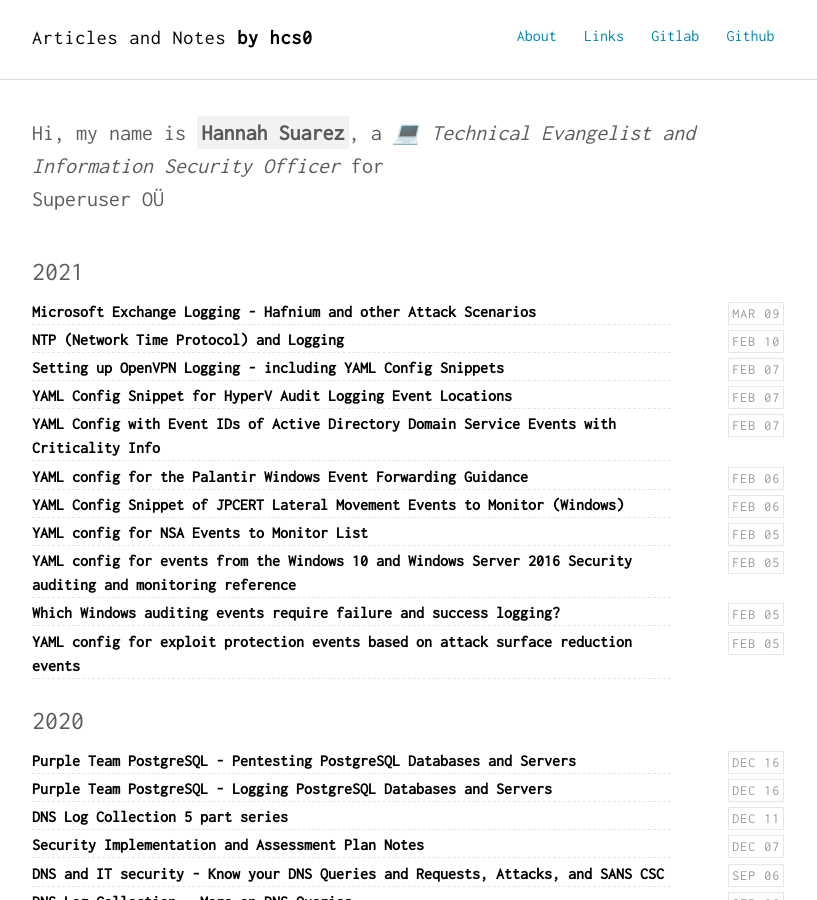
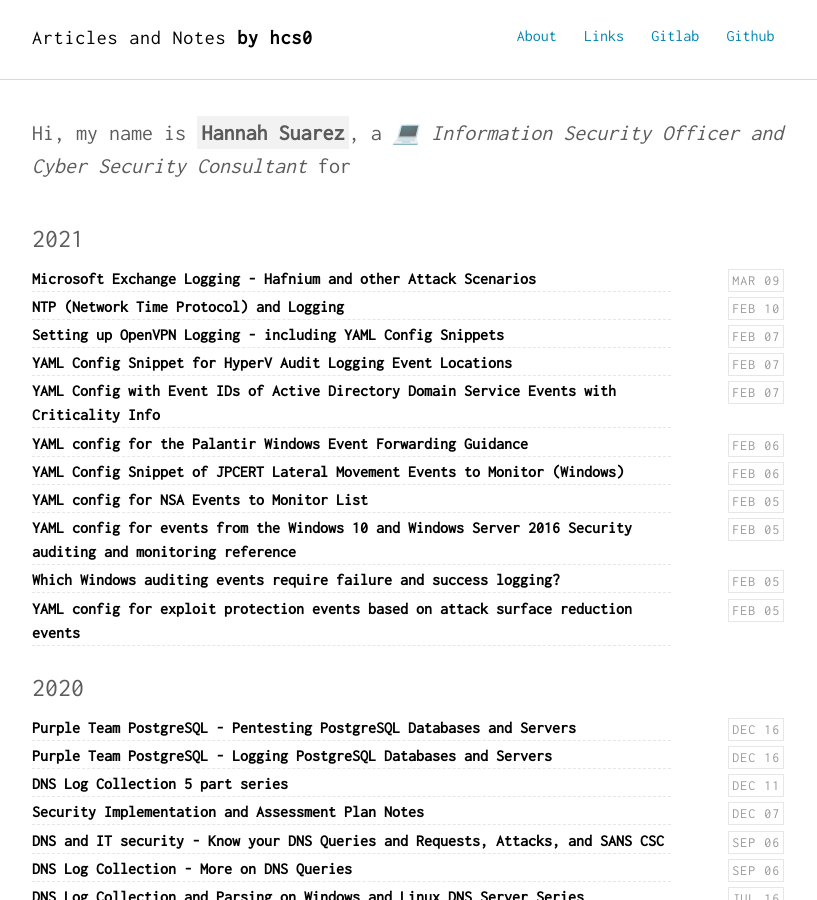
Before and after one commit to HannahSuarez/hannahsuarez.github.io, a Jekyll site: the page built from index.html, in a window 1280 px wide and 900 px high. Shown: the whole window, without its empty margins (232-1049 px from the left). Built offline with Jekyll 4.4.1, drawn with Linux system fonts in a browser that asks for light colours; nearby versions of some CDN libraries.

Commit message:
Update _config.yml

```diff
--- a/_config.yml
+++ b/_config.yml
@@ -28,8 +28,8 @@
 # Author settings
 author:
   name     : "Hannah Suarez"
-  job      : "💻 Technical Evangelist and Information Security Officer"
-  bio      : "Superuser OÜ"
+  job      : "💻 Information Security Officer and Cyber Security Consultant"
+  bio      : ""
   thumb    : /images/hannahsuarez.jpg
   url      : http://hannahsuarez.github.io
   github   : http://github.com/hcs0
```
